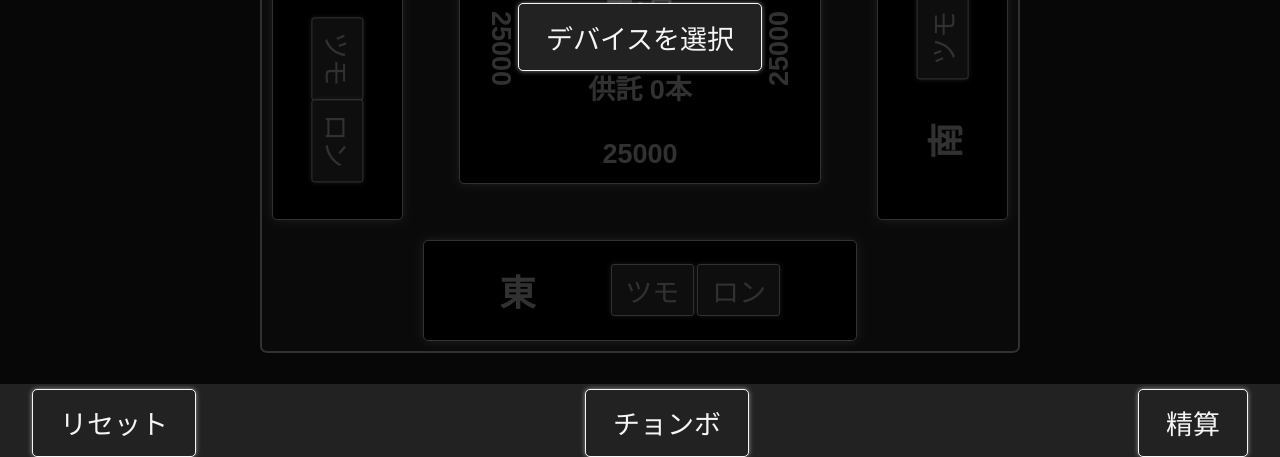
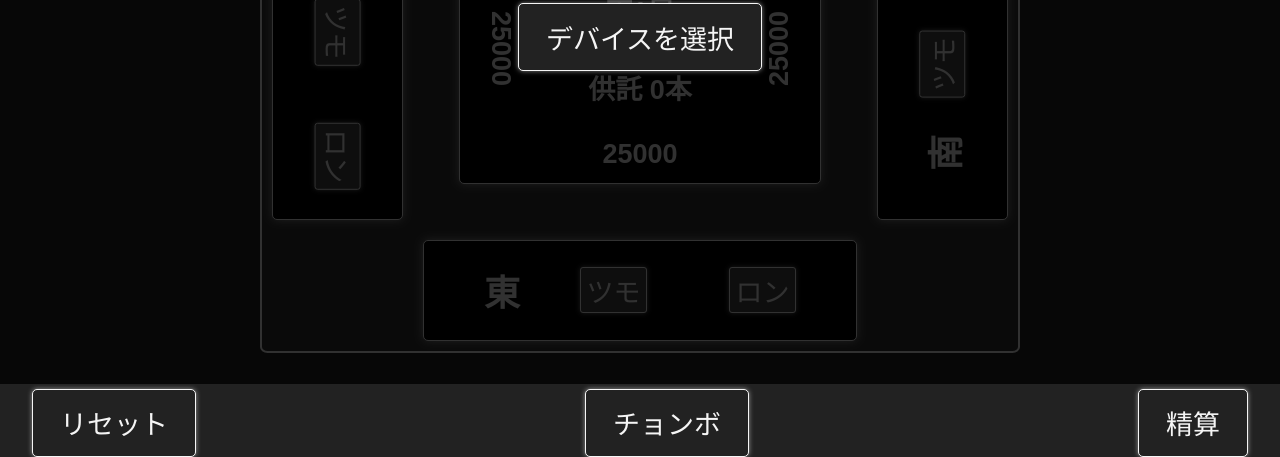
Before and after one commit to Venicck/MJ-Compass-Pico2w, a website: page index.html in a window 1280 px wide. Shown: the part 416-873 px from the top of the page. Drawn offline with Linux system fonts and the light colour scheme.

Commit message:
update style.css

```diff
--- a/style.css
+++ b/style.css
@@ -54,7 +54,6 @@ h1 {
     width: 100%;
     height: 100%;
     margin: 0;
-    flex: 1 1 auto;
     align-self: stretch;
     background-color: black;
     border: 1px solid whitesmoke;
@@ -130,14 +129,14 @@ h1 {
 
 .stats > .box > .btns {
     display: flex;
+    width: 50%;
     flex-direction: row;
     align-items: center;
-    justify-content: center;
-    gap: 0.2em;
+    justify-content: space-between;
 }
 
 .stats > .box > .btns > button {
-    padding: 0.2em 0.5em;
+    padding: 0.1em 0.2em;
     font-size: 1.5em;
     background-color: #444444;
     border: 1px solid whitesmoke;
@@ -158,7 +157,7 @@ h1 {
 
 #st-2 > .box > .btns, #st-4 > .box > .btns {
     flex-direction: column;
-    gap: 1.7em;
+    height: 50%;
 }
 
 #st-2 > .box > .dir {
```
